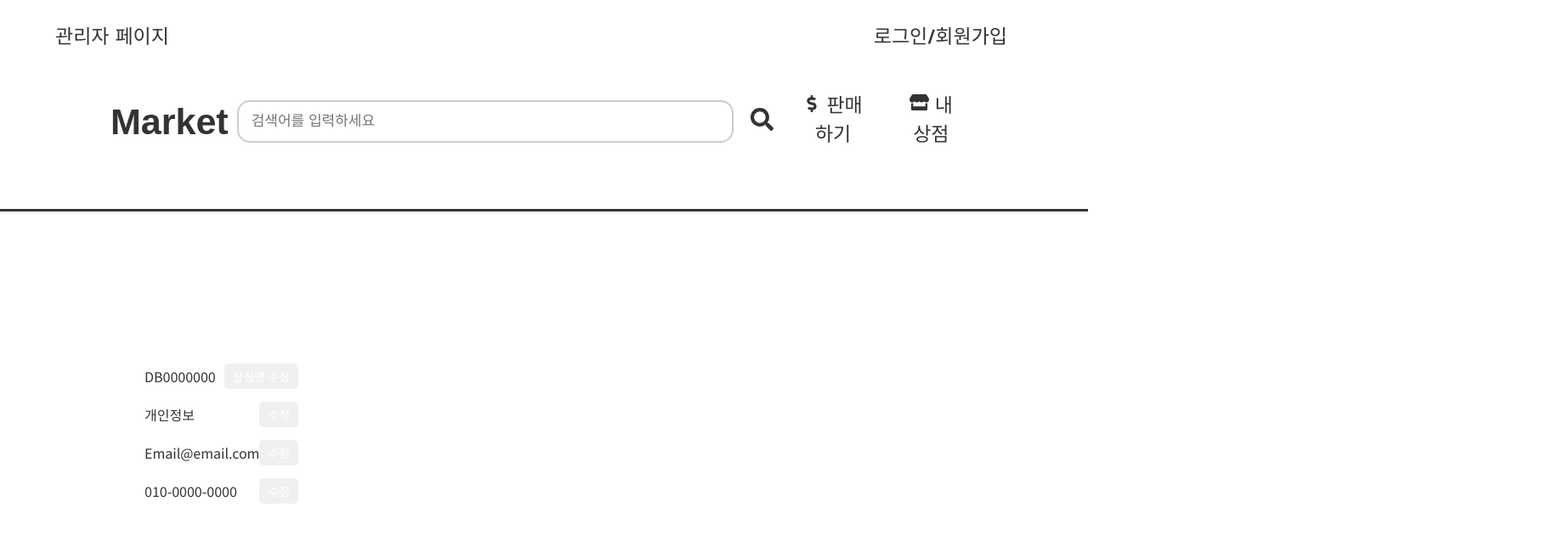
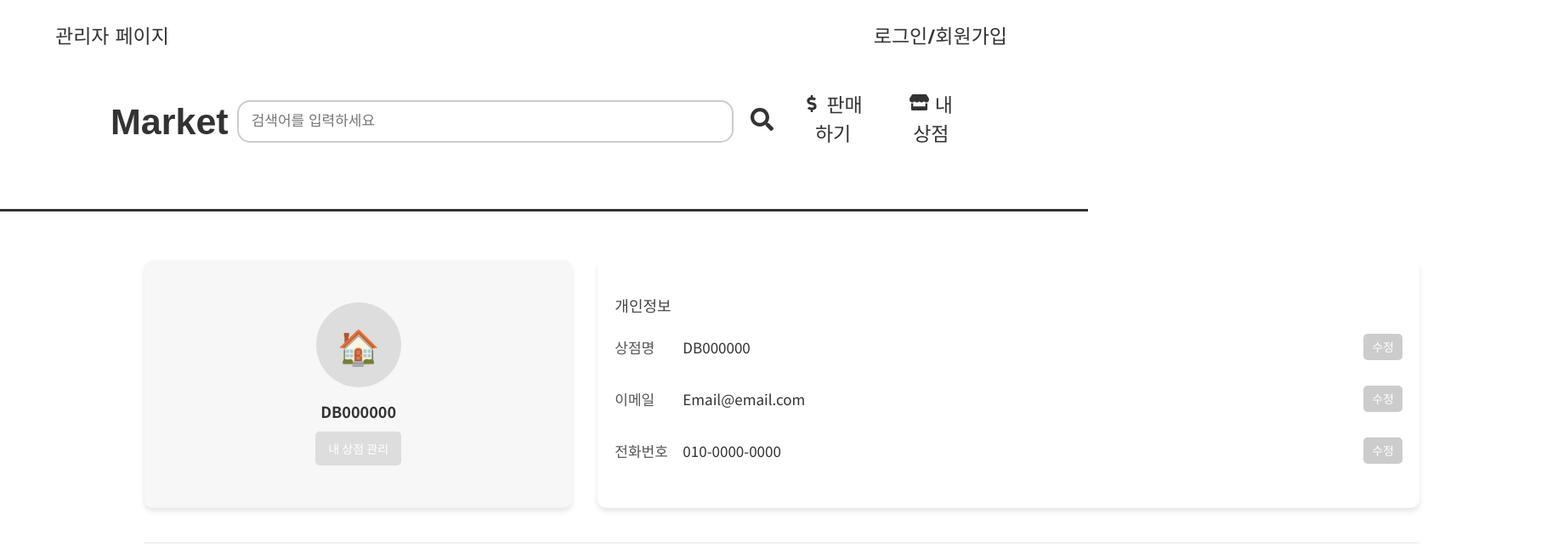
Before and after one commit to KW-DB-Project2/Frontend, a React (Vite) app: page /mypage in a window 1280 px wide. Shown: the top 644 px of the page at 85% size, 1840 px wide, since content can reach past the window. Built offline with nearby package versions, Linux system fonts and the light colour scheme; no server answers; a web font is replaced by a local one.

Commit message:
user design

```diff
--- a/src/userpages/Manage.jsx
+++ b/src/userpages/Manage.jsx
@@ -165,7 +165,7 @@ const Container = styled.div`
   padding: 20px;
   margin-top: 0;
   position: fixed; /* 화면에 고정 */
-  top: 24.8%;
+  top: 23.8%;
 `;
 
 const ButtonContainer = styled.div`
--- a/src/userpages/Mypage.jsx
+++ b/src/userpages/Mypage.jsx
@@ -1,28 +1,83 @@
-import React from 'react';
+import React, { useState } from 'react';
+import { useNavigate } from 'react-router-dom';
 import styled from 'styled-components';
 
 function Mypage() {
+  const navigate = useNavigate();
+
+  const handleManageClick = () => {
+    navigate('/manage');
+  };
+
+  const [isEditing, setIsEditing] = useState({
+    name: false,
+    email: false,
+    phone: false,
+  });
+
+  const [values, setValues] = useState({
+    name: 'DB000000',
+    email: 'Email@email.com',
+    phone: '010-0000-0000',
+  });
+
+  const toggleEdit = (field) => {
+    setIsEditing((prev) => ({ ...prev, [field]: !prev[field] }));
+  };
+
+  const handleChange = (e, field) => {
+    setValues((prev) => ({ ...prev, [field]: e.target.value }));
+  };
+
   return (
     <Container>
-      <AccountSection>
-        <InfoRow>
-          <Label>DB0000000</Label>
-          <Button>상점명 수정</Button>
-        </InfoRow>
-        <InfoRow>
-          <Label>개인정보</Label>
-          <Button>수정</Button>
-        </InfoRow>
-        <InfoRow>
-          <Label>Email@email.com</Label>
-          <Button>수정</Button>
-        </InfoRow>
-        <InfoRow>
-          <Label>010-0000-0000</Label>
-          <Button>수정</Button>
-        </InfoRow>
-      </AccountSection>
+      <ContentWrapper>
+        <ProfileCard>
+          <ProfileImage>
+            <Icon>🏠</Icon>
+          </ProfileImage>
+          <StoreName>{values.name}</StoreName>
+          <ManageButton onClick={handleManageClick}>내 상점 관리</ManageButton>
+        </ProfileCard>
+        <AccountSection>
+          <InfoTitle>개인정보</InfoTitle>
+          {['name', 'email', 'phone'].map((field) => (
+            <EditableRow
+              key={field}
+              label={
+                field === 'name'
+                  ? '상점명'
+                  : field === 'email'
+                  ? '이메일'
+                  : '전화번호'
+              }
+              value={values[field]}
+              isEditing={isEditing[field]}
+              onEditClick={() => toggleEdit(field)}
+              onChange={(e) => handleChange(e, field)}
+            />
+          ))}
+        </AccountSection>
+      </ContentWrapper>
+      <Bottombar />
+      <FooterLabel>판매 수익 조회</FooterLabel>
     </Container>
+  );
+}
+
+function EditableRow({ label, value, isEditing, onEditClick, onChange }) {
+  return (
+    <Row>
+      <Label>{label}</Label>
+      {isEditing ? (
+        <Input type="text" value={value} onChange={onChange} />
+      ) : (
+        <Value>{value}</Value>
+      )}
+      <EditButton onClick={onEditClick}>
+        {isEditing ? '저장' : '수정'}
+      </EditButton>
+    </Row>
   );
 }
 
@@ -30,36 +85,138 @@ export default Mypage;
 
 const Container = styled.div`
   padding: 20px;
-  margin-top: 20px;
+  display: flex;
+  flex-direction: column;
+  align-items: flex-start;
+  gap: 20px;
 `;
 
-const AccountSection = styled.div`
+const ContentWrapper = styled.div`
   display: flex;
-  flex-direction: column;
-  gap: 15px;
+  flex-direction: row;
+  gap: 30px;
+
+  width: 1500px; /* 더 넓게 */
+`;
+const ProfileCard = styled.div`
+  flex: 1;
+  background-color: #f7f7f7;
+  border-radius: 10px;
+  box-shadow: 0 4px 6px rgba(0, 0, 0, 0.1);
+  padding: 50px 20px;
+  text-align: center;
 `;
 
-const InfoRow = styled.div`
+const ProfileImage = styled.div`
+  width: 100px;
+  height: 100px;
+  background-color: #ddd;
+  border-radius: 50%;
+  margin: 0 auto 15px auto;
   display: flex;
-  justify-content: space-between;
+  justify-content: center;
   align-items: center;
 `;
 
+const Icon = styled.span`
+  font-size: 40px;
+`;
+
+const StoreName = styled.h2`
+  font-size: 18px;
+  color: #333;
+  margin: 10px 0;
+`;
+
+const ManageButton = styled.button`
+  background-color: #ddd;
+  border: none;
+  border-radius: 5px;
+  padding: 10px 15px;
+  font-size: 14px;
+  color: white;
+  cursor: pointer;
+
+  &:hover {
+    background-color: #ddd;
+  }
+`;
+/* 개인정보 */
+const AccountSection = styled.div`
+  flex: 2;
+  background-color: #ffffff;
+  border-radius: 10px;
+  padding: 20px;
+  box-shadow: 0 4px 6px rgba(0, 0, 0, 0.1);
+`;
+
+const InfoTitle = styled.div`
+  font-size: 18px;
+  font-weight: 600;
+  color: #444;
+  margin: 20px 0px;
+`;
+
+const Row = styled.div`
+  display: flex;
+  align-items: center;
+  justify-content: space-between;
+  margin-bottom: 30px;
+`;
+
 const Label = styled.span`
+  font-size: 17px;
+  font-weight: 500;
+  color: #555;
+  width: 80px;
+`;
+
+const Value = styled.span`
+  font-size: 17px;
+  color: #333;
+  flex: 1;
+`;
+
+const Input = styled.input`
+  flex: 1;
+  padding: 5px; /* 여유 공간 추가 */
   font-size: 16px;
+  border: 1px solid #f0f0f0;
+  border-radius: 5px;
+  margin-right: 50px;
+  transition: width 0.3s ease; /* 부드러운 변화 추가 */
   color: #333;
 `;
 
-const Button = styled.button`
+const EditButton = styled.div`
   padding: 5px 10px;
   font-size: 14px;
   color: white;
-  background-color: #f0f0f0;
+  background-color: #ccc;
   border: none;
   border-radius: 5px;
   cursor: pointer;
-
   &:hover {
     background-color: #ccc;
   }
 `;
+
+const Bottombar = styled.div`
+  width: 1500px;
+  height: 2px;
+  background-color: #f0f0f0;
+  margin-top: 20px;
+`;
+
+/*판매수익조회*/
+const FooterLabel = styled.div`
+  margin-top: 10px;
+  font-size: 20px;
+  font-weight: 600;
+  color: #333;
+  border: 2px solid #f0f0f0;
+  padding: 5px 20px;
+  border-radius: 5px;
+  text-align: center;
+  box-shadow: 2px 2px 3px rgba(0, 0, 0, 0.1);
+`;
--- a/src/userpages/Search.jsx
+++ b/src/userpages/Search.jsx
@@ -1,6 +1,7 @@
 import React, { useState, useEffect } from 'react';
 import { useLocation } from 'react-router-dom';
 import styled from 'styled-components';
+import { Link } from 'react-router-dom';
 
 function Search() {
   const [searchResults, setSearchResults] = useState([]);
@@ -11,7 +12,7 @@ function Search() {
   const queryParams = new URLSearchParams(location.search);
   const query = queryParams.get('query');
 
-  // 상품 목록 예시
+  // 상품 목록 예시 (dummy 데이터)
   const dummyProducts = [
     {
       id: 1,
@@ -76,9 +77,7 @@ function Search() {
   ];
 
   useEffect(() => {
-    // 검색어가 있으면 검색 결과를 가져옵니다.
     if (query) {
-      const fetchResults = async () => {
       setLoading(true);
 
       // query와 일치하는 상품을 필터링
@@ -88,13 +87,11 @@ function Search() {
 
       setSearchResults(filteredResults);
       setLoading(false);
-      };
-      fetchResults();
     } else {
       setSearchResults([]); // 검색어가 없으면 결과를 비웁니다.
       setLoading(false);
     }
-  }, [query]); // query가 바뀔 때마다 검색 결과를 새로 가져옵니다.
+  }, [query]); // query가 변경될 때마다 검색을 다시 실행
 
   return (
     <SearchContainer>
@@ -104,13 +101,15 @@ function Search() {
       ) : searchResults.length > 0 ? (
         <ResultsList>
           {searchResults.map((product) => (
-            <ResultItem key={product.id}>
+            <ProductCard key={product.id}>
+              <StyledLink to={`/product/${product.id}`}>
                 <ProductImage src={product.imageUrl} alt={product.name} />
                 <ProductInfo>
                   <h3>{product.name}</h3>
                   <p>{product.price}</p>
                 </ProductInfo>
-            </ResultItem>
+              </StyledLink>
+            </ProductCard>
           ))}
         </ResultsList>
       ) : (
@@ -143,7 +142,7 @@ const ResultsList = styled.div`
   grid-template-columns: repeat(5, 1fr);
 `;
 
-const ResultItem = styled.div`
+const ProductCard = styled.div`
   width: 300px;
   border: 1px solid #ccc;
   text-align: center;
@@ -165,4 +164,13 @@ const NoResultsMessage = styled.p`
   color: #666;
 `;
 
+const StyledLink = styled(Link)`
+  text-decoration: none;
+  color: inherit;
+
+  &:hover {
+    color: #333;
+  }
+`;
+
 export default Search;
```
Also changed, not shown: 1 other file (tests, documents, lock files or other folders). Lines whose indentation alone changed are shown as unchanged.
